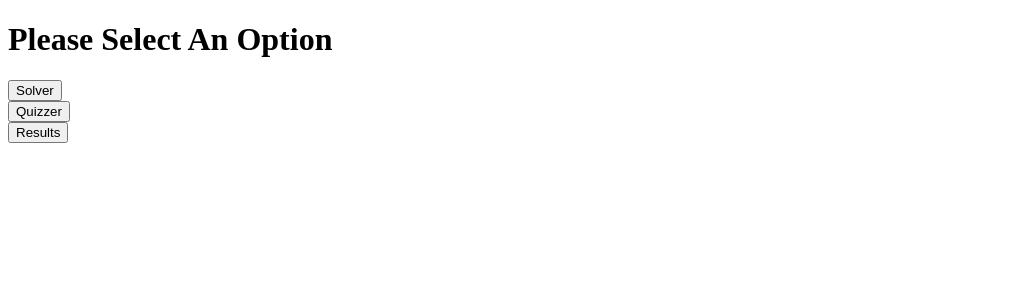
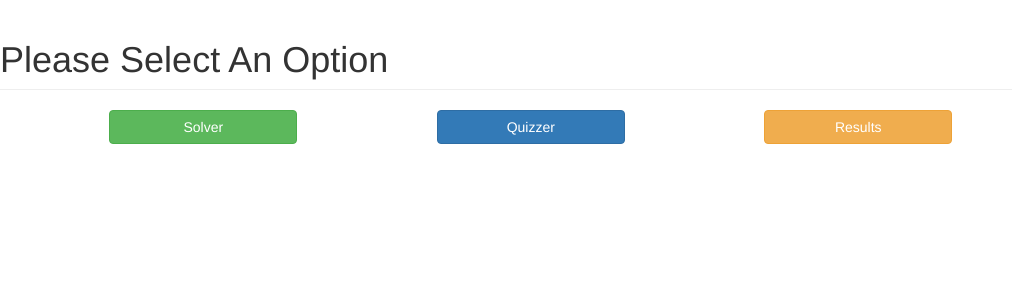
Before and after one commit to Brancucci/PythonProject, a Django app: page /math/ in a window 1280 px wide. Shown: the top 300 px of the page, without its empty margins (0-1012 px from the left). Run offline with Django 3.2, Linux system fonts and the light colour scheme; some libraries are stand-ins or nearby versions.

Commit message:
Adds bootstrap
Adds bootstrap and minor styling to the selection page and the quizzer
page. I also added myself to the admins in the db for the admin part of
the site.

```diff
--- a/mathgame/mathgame/settings.py
+++ b/mathgame/mathgame/settings.py
@@ -40,7 +40,8 @@ INSTALLED_APPS = [
     'django.contrib.staticfiles',
     'chartjs',
     'rest_framework',
-    'mathgame'
+    'mathgame',
+    'bootstrap3'
 ]
 
 MIDDLEWARE = [
--- a/mathgame/mathisfun/templates/mathisfun/selection.html
+++ b/mathgame/mathisfun/templates/mathisfun/selection.html
@@ -5,19 +5,30 @@
     <title>Selection</title>
 </head>
 <body>
-    <h1>Please Select An Option</h1>
-
+{% load bootstrap3 %}
+{% bootstrap_css %}
+    <h1 class="page-header">Please Select An Option</h1>
+    <div class="row">
+        <div class="col-md-1"></div>
+        <div class="col-md-2">
             <form action="solver/" method="get">
-        <input type="submit" value="Solver" />
+                <input type="submit" value="Solver" class="btn btn-success" style="width: 100%"/>
             </form>
-
+        </div>
+        <div class="col-md-1"></div>
+        <div class="col-md-2">
             <form action="quizzer/" method="get">
-        <input type="submit" value="Quizzer" />
+                <input type="submit" value="Quizzer" class="btn btn-primary" style="width: 100%"/>
             </form>
-
+        </div>
+        <div class="col-md-1"></div>
+        <div class="col-md-2">
             <form action="results/" method="get">
-        <input type="submit" value="Results" />
+                <input type="submit" value="Results" class="btn btn-warning" style="width: 100%"/>
             </form>
+        </div>
+        <div class="col-md-1"></div>
+    </div>
 
 </body>
 </html>
```
Also changed, not shown: mathgame/db.sqlite3. Lines whose indentation alone changed are shown as unchanged.
